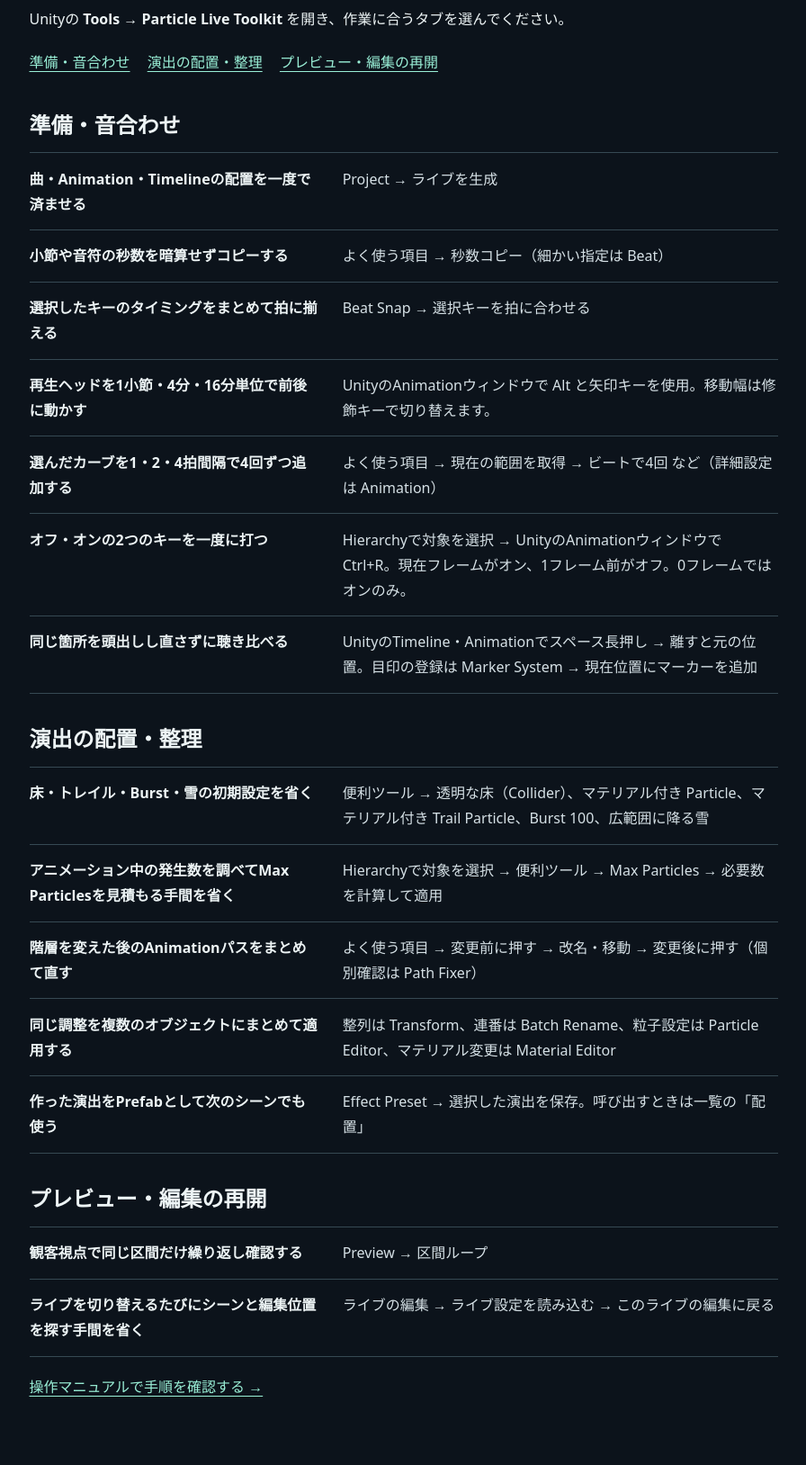
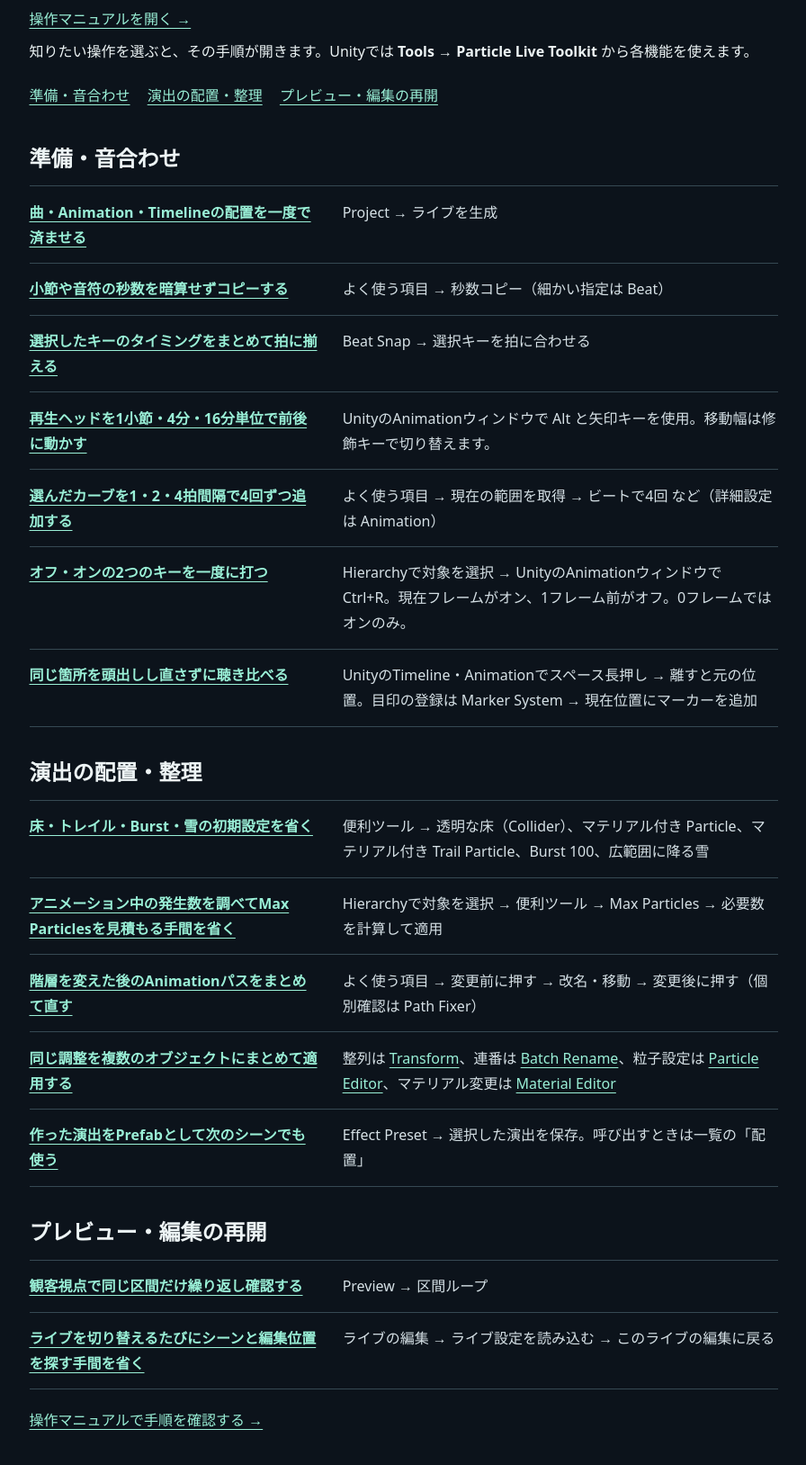
Before and after one commit to toosu/toosu.github.io, a plain HTML site: page particle-live-toolkit/guide/index.html in a window 1280 px wide. Shown: the part 194-1822 px from the top of the page at 90% size, without its empty margins (184-1080 px from the left). Drawn offline with Linux system fonts and the light colour scheme.

Commit message:
Link each toolkit guide entry to its manual instructions

```diff
--- a/particle-live-toolkit/guide/index.html
+++ b/particle-live-toolkit/guide/index.html
@@ -11,39 +11,40 @@
 <body>
   <header class="masthead">
     <a class="brand" href="../">Particle Live Toolkit</a>
-    <nav aria-label="サイト内メニュー"><a href="../">導入</a><a href="./" aria-current="page">機能ガイド</a><a href="../manual/">操作マニュアル</a></nav>
+    <nav aria-label="サイト内メニュー"><a href="../">導入</a><a href="./" aria-current="page">機能ガイド</a><a href="/particle-live-toolkit/manual/">操作マニュアル</a></nav>
   </header>
   <main>
     <h1>機能ガイド</h1>
-    <p>Unityの <strong>Tools → Particle Live Toolkit</strong> を開き、作業に合うタブを選んでください。</p>
+    <p><a href="/particle-live-toolkit/manual/">操作マニュアルを開く →</a></p>
+    <p>知りたい操作を選ぶと、その手順が開きます。Unityでは <strong>Tools → Particle Live Toolkit</strong> から各機能を使えます。</p>
     <nav class="topics" aria-label="ガイドの目次"><a href="#music">準備・音合わせ</a><a href="#effects">演出の配置・整理</a><a href="#preview">プレビュー・編集の再開</a></nav>
     <section id="music"><h2>準備・音合わせ</h2>
       <dl class="entries">
-        <div><dt>曲・Animation・Timelineの配置を一度で済ませる</dt><dd>Project → ライブを生成</dd></div>
-        <div><dt>小節や音符の秒数を暗算せずコピーする</dt><dd>よく使う項目 → 秒数コピー（細かい指定は Beat）</dd></div>
-        <div><dt>選択したキーのタイミングをまとめて拍に揃える</dt><dd>Beat Snap → 選択キーを拍に合わせる</dd></div>
-        <div><dt>再生ヘッドを1小節・4分・16分単位で前後に動かす</dt><dd>UnityのAnimationウィンドウで Alt と矢印キーを使用。移動幅は修飾キーで切り替えます。</dd></div>
-        <div><dt>選んだカーブを1・2・4拍間隔で4回ずつ追加する</dt><dd>よく使う項目 → 現在の範囲を取得 → ビートで4回 など（詳細設定は Animation）</dd></div>
-        <div><dt>オフ・オンの2つのキーを一度に打つ</dt><dd>Hierarchyで対象を選択 → UnityのAnimationウィンドウで Ctrl+R。現在フレームがオン、1フレーム前がオフ。0フレームではオンのみ。</dd></div>
-        <div><dt>同じ箇所を頭出しし直さずに聴き比べる</dt><dd>UnityのTimeline・Animationでスペース長押し → 離すと元の位置。目印の登録は Marker System → 現在位置にマーカーを追加</dd></div>
+        <div><dt><a href="/particle-live-toolkit/manual/#setup">曲・Animation・Timelineの配置を一度で済ませる</a></dt><dd>Project → ライブを生成</dd></div>
+        <div><dt><a href="/particle-live-toolkit/manual/#copy-time">小節や音符の秒数を暗算せずコピーする</a></dt><dd>よく使う項目 → 秒数コピー（細かい指定は Beat）</dd></div>
+        <div><dt><a href="/particle-live-toolkit/manual/#snap">選択したキーのタイミングをまとめて拍に揃える</a></dt><dd>Beat Snap → 選択キーを拍に合わせる</dd></div>
+        <div><dt><a href="/particle-live-toolkit/manual/#animation">再生ヘッドを1小節・4分・16分単位で前後に動かす</a></dt><dd>UnityのAnimationウィンドウで Alt と矢印キーを使用。移動幅は修飾キーで切り替えます。</dd></div>
+        <div><dt><a href="/particle-live-toolkit/manual/#repeat">選んだカーブを1・2・4拍間隔で4回ずつ追加する</a></dt><dd>よく使う項目 → 現在の範囲を取得 → ビートで4回 など（詳細設定は Animation）</dd></div>
+        <div><dt><a href="/particle-live-toolkit/manual/#active">オフ・オンの2つのキーを一度に打つ</a></dt><dd>Hierarchyで対象を選択 → UnityのAnimationウィンドウで Ctrl+R。現在フレームがオン、1フレーム前がオフ。0フレームではオンのみ。</dd></div>
+        <div><dt><a href="/particle-live-toolkit/manual/#audition">同じ箇所を頭出しし直さずに聴き比べる</a></dt><dd>UnityのTimeline・Animationでスペース長押し → 離すと元の位置。目印の登録は Marker System → 現在位置にマーカーを追加</dd></div>
       </dl>
     </section>
     <section id="effects"><h2>演出の配置・整理</h2>
       <dl class="entries">
-        <div><dt>床・トレイル・Burst・雪の初期設定を省く</dt><dd>便利ツール → 透明な床（Collider）、マテリアル付き Particle、マテリアル付き Trail Particle、Burst 100、広範囲に降る雪</dd></div>
-        <div><dt>アニメーション中の発生数を調べてMax Particlesを見積もる手間を省く</dt><dd>Hierarchyで対象を選択 → 便利ツール → Max Particles → 必要数を計算して適用</dd></div>
-        <div><dt>階層を変えた後のAnimationパスをまとめて直す</dt><dd>よく使う項目 → 変更前に押す → 改名・移動 → 変更後に押す（個別確認は Path Fixer）</dd></div>
-        <div><dt>同じ調整を複数のオブジェクトにまとめて適用する</dt><dd>整列は Transform、連番は Batch Rename、粒子設定は Particle Editor、マテリアル変更は Material Editor</dd></div>
-        <div><dt>作った演出をPrefabとして次のシーンでも使う</dt><dd>Effect Preset → 選択した演出を保存。呼び出すときは一覧の「配置」</dd></div>
+        <div><dt><a href="/particle-live-toolkit/manual/#presets">床・トレイル・Burst・雪の初期設定を省く</a></dt><dd>便利ツール → 透明な床（Collider）、マテリアル付き Particle、マテリアル付き Trail Particle、Burst 100、広範囲に降る雪</dd></div>
+        <div><dt><a href="/particle-live-toolkit/manual/#capacity">アニメーション中の発生数を調べてMax Particlesを見積もる手間を省く</a></dt><dd>Hierarchyで対象を選択 → 便利ツール → Max Particles → 必要数を計算して適用</dd></div>
+        <div><dt><a href="/particle-live-toolkit/manual/#paths">階層を変えた後のAnimationパスをまとめて直す</a></dt><dd>よく使う項目 → 変更前に押す → 改名・移動 → 変更後に押す（個別確認は Path Fixer）</dd></div>
+        <div><dt><a href="/particle-live-toolkit/manual/#arrange">同じ調整を複数のオブジェクトにまとめて適用する</a></dt><dd>整列は <a href="/particle-live-toolkit/manual/#arrange">Transform</a>、連番は <a href="/particle-live-toolkit/manual/#paths">Batch Rename</a>、粒子設定は <a href="/particle-live-toolkit/manual/#batch-edit">Particle Editor</a>、マテリアル変更は <a href="/particle-live-toolkit/manual/#batch-edit">Material Editor</a></dd></div>
+        <div><dt><a href="/particle-live-toolkit/manual/#reuse">作った演出をPrefabとして次のシーンでも使う</a></dt><dd>Effect Preset → 選択した演出を保存。呼び出すときは一覧の「配置」</dd></div>
       </dl>
     </section>
     <section id="preview"><h2>プレビュー・編集の再開</h2>
       <dl class="entries">
-        <div><dt>観客視点で同じ区間だけ繰り返し確認する</dt><dd>Preview → 区間ループ</dd></div>
-        <div><dt>ライブを切り替えるたびにシーンと編集位置を探す手間を省く</dt><dd>ライブの編集 → ライブ設定を読み込む → このライブの編集に戻る</dd></div>
+        <div><dt><a href="/particle-live-toolkit/manual/#loop">観客視点で同じ区間だけ繰り返し確認する</a></dt><dd>Preview → 区間ループ</dd></div>
+        <div><dt><a href="/particle-live-toolkit/manual/#resume">ライブを切り替えるたびにシーンと編集位置を探す手間を省く</a></dt><dd>ライブの編集 → ライブ設定を読み込む → このライブの編集に戻る</dd></div>
       </dl>
     </section>
-    <p class="guide-link"><a href="../manual/">操作マニュアルで手順を確認する →</a></p>
+    <p class="guide-link"><a href="/particle-live-toolkit/manual/">操作マニュアルで手順を確認する →</a></p>
   </main>
 </body>
 </html>
```
Also changed, not shown: particle-live-toolkit/index.html (+1 -1 lines), particle-live-toolkit/manual/index.html (+14 -14 lines).
